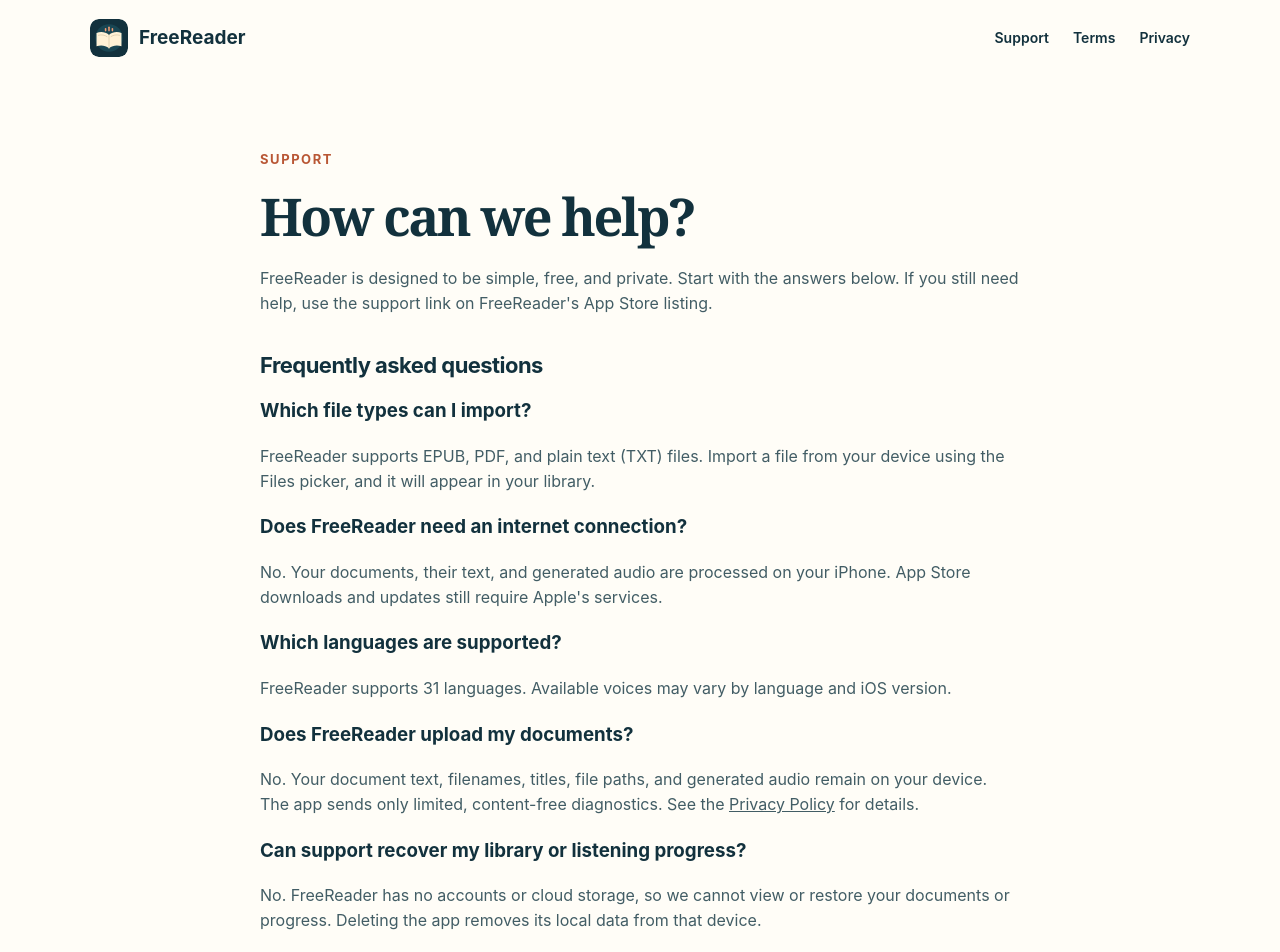
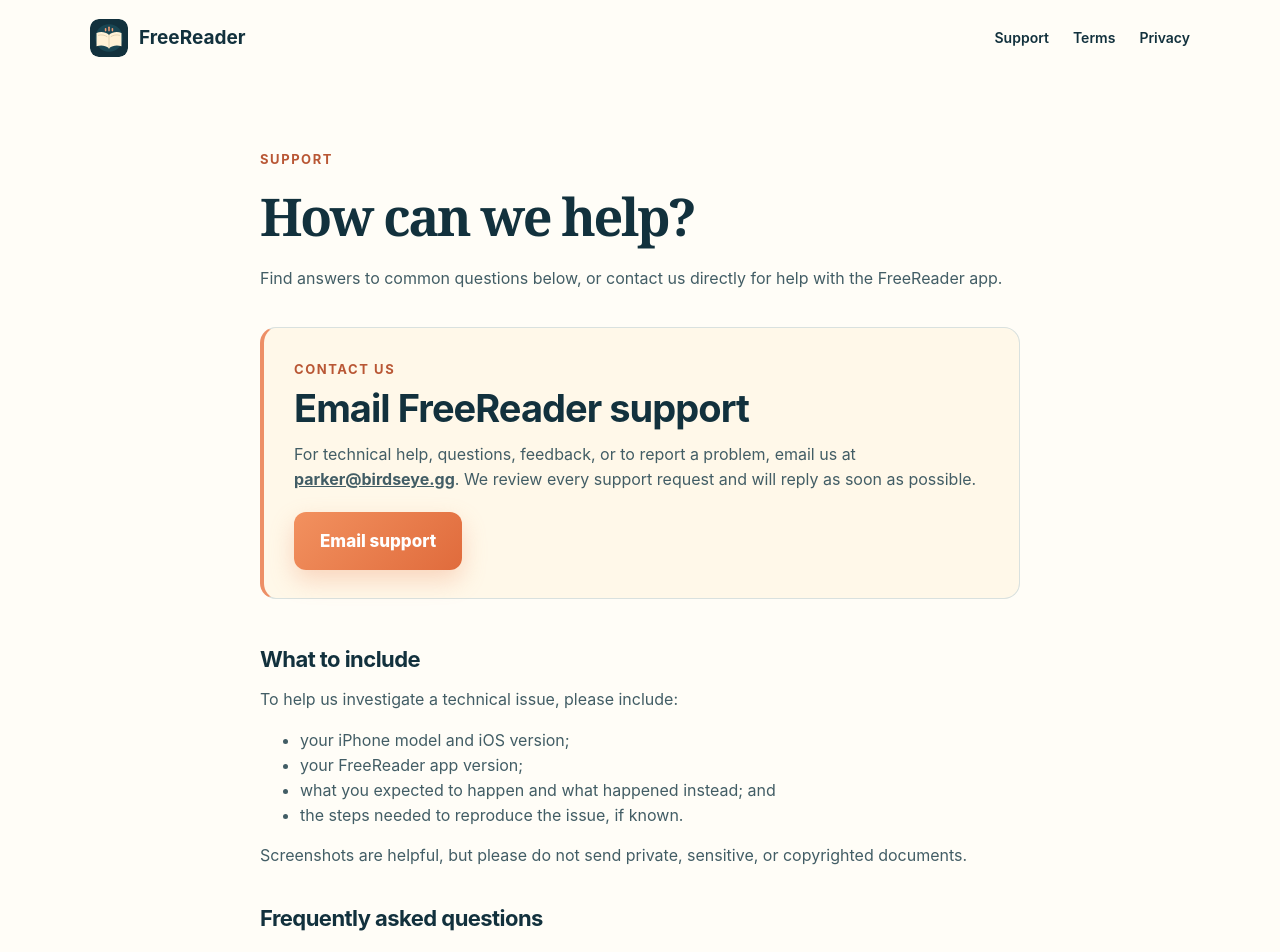
Before and after one commit to fatherGoose1/freereader-frontend, a Next.js app: page /support in a window 1280 px wide. Shown: the top 952 px of the page. Built offline with nearby package versions, Linux system fonts and the light colour scheme; no server answers.

Commit message:
fix: add direct support contact

```diff
--- a/app/support/page.tsx
+++ b/app/support/page.tsx
@@ -2,9 +2,9 @@
 import Link from "next/link";
 
 export const metadata: Metadata = {
-  title: "Support",
+  title: "FreeReader Support",
   description:
-    "Get help with FreeReader, troubleshoot importing and playback, or find answers to common questions.",
+    "Contact FreeReader support, troubleshoot importing and playback, or find answers to common questions.",
   alternates: { canonical: "/support" },
 };
 
@@ -14,9 +14,40 @@
       <span className="eyebrow">Support</span>
       <h1>How can we help?</h1>
       <p>
-        FreeReader is designed to be simple, free, and private. Start with the
-        answers below. If you still need help, use the support link on
-        FreeReader&apos;s App Store listing.
+        Find answers to common questions below, or contact us directly for help
+        with the FreeReader app.
+      </p>
+
+      <section className="support-card" aria-labelledby="contact-support">
+        <span className="eyebrow">Contact us</span>
+        <h2 id="contact-support">Email FreeReader support</h2>
+        <p>
+          For technical help, questions, feedback, or to report a problem,
+          email us at{" "}
+          <a href="mailto:parker@birdseye.gg?subject=FreeReader%20Support">
+            parker@birdseye.gg
+          </a>
+          . We review every support request and will reply as soon as possible.
+        </p>
+        <a
+          className="button"
+          href="mailto:parker@birdseye.gg?subject=FreeReader%20Support"
+        >
+          Email support
+        </a>
+      </section>
+
+      <h2>What to include</h2>
+      <p>To help us investigate a technical issue, please include:</p>
+      <ul>
+        <li>your iPhone model and iOS version;</li>
+        <li>your FreeReader app version;</li>
+        <li>what you expected to happen and what happened instead; and</li>
+        <li>the steps needed to reproduce the issue, if known.</li>
+      </ul>
+      <p>
+        Screenshots are helpful, but please do not send private, sensitive, or
+        copyrighted documents.
       </p>
 
       <h2>Frequently asked questions</h2>
```
Also changed, not shown: app/globals.css.
